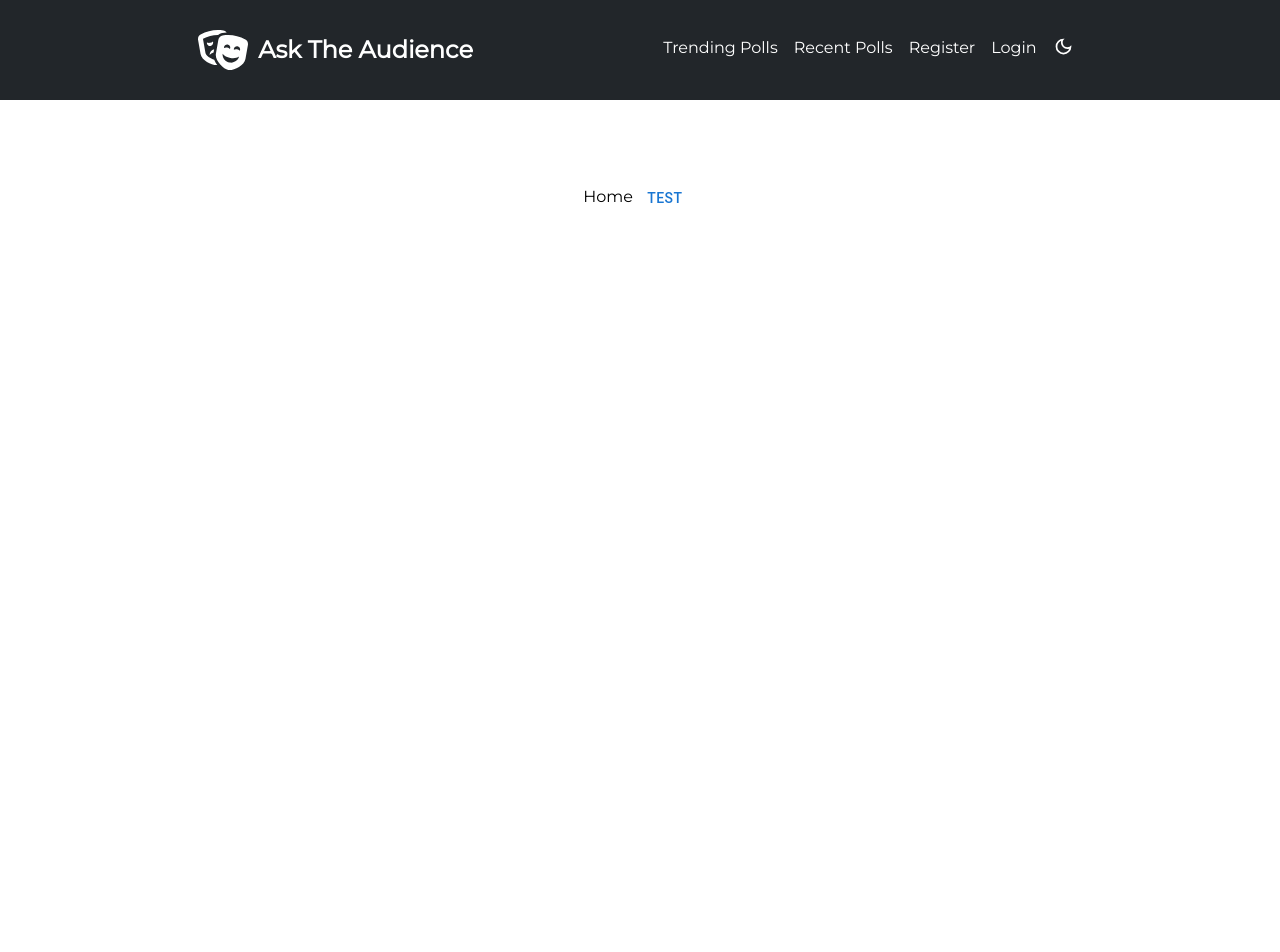
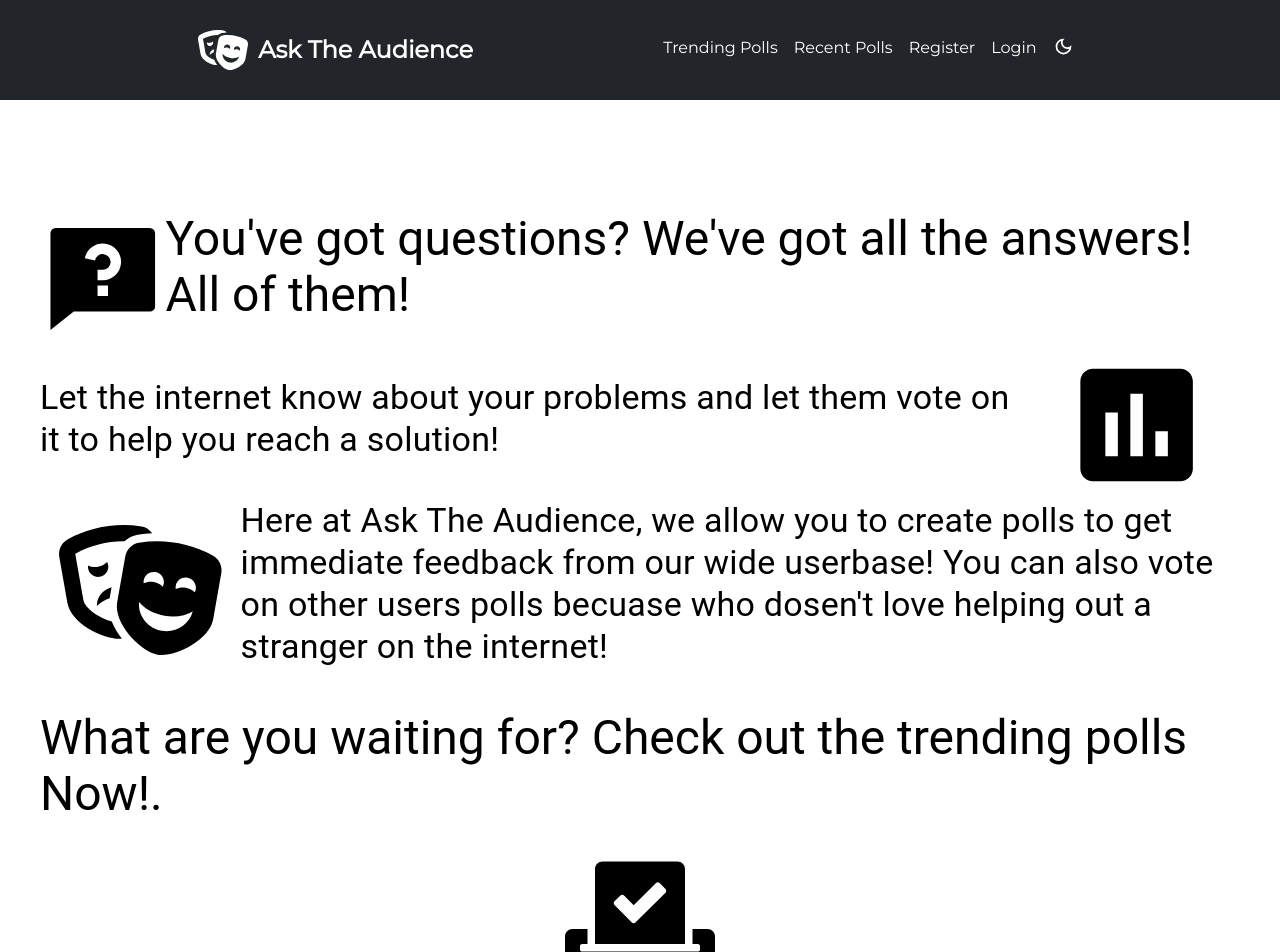
Before and after one commit to keypuncheralwin/AskTheAudience, a React (Create React App) app in the folder client/: page / in a window 1280 px wide. Shown: the top 952 px of the page. Before the commit the page ends 800 px from the top, so only its background shows below. Built offline with nearby package versions, Linux system fonts and the light colour scheme; a web font is replaced by a local one.

Commit message:
added content to homepage

```diff
--- a/client/src/App.css
+++ b/client/src/App.css
@@ -50,9 +50,46 @@ body {
 .content{
   padding-top: 60px;
   padding-bottom: 60px;
-  /* width: 940px;
-  display: grid;
-  place-items: center; */
+
+}
+
+.home{
+  padding: 20px;
+  display: flex;
+  flex-direction: column;
+  align-items: center;
+  justify-content: center;
+}
+
+.block1{
+  display: flex;
+  align-items: center;
+  justify-content: center;
+}
+
+.block2{
+  margin-top: 30px;
+  flex-direction: column;
+  display: flex;
+  align-items: center;
+  justify-content: center;
+}
+
+.blockIcon{
+width: 25%;
+}
+
+.blockIcon2{
+  width: 50%;
+  padding: 10px;
+}
+
+.redirectIcon{
+  cursor: pointer;
+}
+
+.redirectIcon:hover{
+  color: var(--accent);
 }
 
 @media screen and (max-width: 940px) {
@@ -61,4 +98,7 @@ body {
     padding-top: 10px;
     width: 100%;
   }
+  .block1{
+    flex-direction: column;
+  }
 }
--- a/client/src/components/pages/Home/Home.jsx
+++ b/client/src/components/pages/Home/Home.jsx
@@ -1,41 +1,51 @@
-import axios from 'axios'
-import Button from '@mui/material/Button';
+import { RiQuestionnaireFill } from "react-icons/ri";
+import Typography from '@mui/material/Typography';
+import { MdPoll } from "react-icons/md";
+import { FaTheaterMasks, FaVoteYea } from 'react-icons/fa'
 import { useNavigate } from "react-router-dom";
-import getLoggedInUser from '../Authentication/checkAuth'
-
 
 
 
 const Home = (props) => {
 
-  const { manageLogin } = props;
   const navigate = useNavigate()
 
   function handleClick(){
-    axios.get('/api/test').then(res => {
-      console.log(res)
-      manageLogin(getLoggedInUser())
-    }).catch(error => {
-
-      console.log(error.message)
-      manageLogin(getLoggedInUser)
-      navigate("/login", { state: { sessionExpired: true} })
-
-
-    })
+    navigate("/trending")
   }
 
+  return (
+    <div className="home">
+      <div>
+      <div className="block1">
+      <RiQuestionnaireFill size={150} />
+        <Typography variant="h3" component="div" gutterBottom>
+        You've got questions? We've got all the answers! All of them!
+      </Typography>
+      </div>
+      <div className="block1">
+      <Typography variant="h4" component="div" gutterBottom>
+        Let the internet know about your problems and let them vote on it to help you reach a solution!
+      </Typography>
+      <MdPoll className="blockIcon" size={150} />
+      </div>
+      <div className="block1">
+      <FaTheaterMasks  className="blockIcon2" size={150} />
+      <Typography variant="h4" component="div" gutterBottom>
+        Here at Ask The Audience, we allow you to create polls to get immediate feedback from our wide userbase!
+        You can also vote on other users polls becuase who dosen't love helping out a stranger on the internet!
+      </Typography>
+      </div>
+      </div>
+      <div className="block2">
+        <Typography variant="h3" component="div" gutterBottom>
+        What are you waiting for? Check out the trending polls Now!.
+      </Typography>
+      <FaVoteYea className="redirectIcon" onClick={handleClick} size={150} />
+      </div>
 
-    return (
-        <div>
-            Home
-            <Button onClick={handleClick}
-              type="submit"
-            >
-              Test
-            </Button>
-            </div>
-    )
+    </div>
+  );
 }
 
 export default Home
--- a/client/src/test.jsx
+++ b/client/src/test.jsx
@@ -1,48 +1,47 @@
-import * as React from 'react';
-import Button from '@mui/material/Button';
-import Dialog from '@mui/material/Dialog';
-import DialogActions from '@mui/material/DialogActions';
-import DialogContent from '@mui/material/DialogContent';
-import DialogContentText from '@mui/material/DialogContentText';
-import DialogTitle from '@mui/material/DialogTitle';
-import { RiDeleteBin5Fill } from "react-icons/ri";
+import { RiQuestionnaireFill } from "react-icons/ri";
+import Typography from '@mui/material/Typography';
+import { MdPoll } from "react-icons/md";
+import { FaTheaterMasks, FaVoteYea } from 'react-icons/fa'
+import { useNavigate } from "react-router-dom";
 
 export default function AlertDialog() {
-  const [open, setOpen] = React.useState(false);
 
-  const handleClickOpen = () => {
-    setOpen(true);
-  };
+  const navigate = useNavigate()
 
-  const handleClose = () => {
-    setOpen(false);
-  };
+  function handleClick(){
+    navigate("/trending")
+  }
 
   return (
-    <div>
-        <RiDeleteBin5Fill onClick={handleClickOpen}/>
+    <div className="home">
+      <div>
+      <div className="block1">
+      <RiQuestionnaireFill size={150} />
+        <Typography variant="h3" component="div" gutterBottom>
+        You've got questions? We've got all the answers! All of them!
+      </Typography>
+      </div>
+      <div className="block1">
+      <Typography variant="h4" component="div" gutterBottom>
+        Let the internet know about your problems and let them vote on it to help you reach a solution!
+      </Typography>
+      <MdPoll className="blockIcon" size={150} />
+      </div>
+      <div className="block1">
+      <FaTheaterMasks  className="blockIcon2" size={150} />
+      <Typography variant="h4" component="div" gutterBottom>
+        Here at Ask The Audience, we allow you to create polls to get immediate feedback from our wide userbase!
+        You can also vote on other users polls becuase who dosen't love helping out a stranger on the internet!
+      </Typography>
+      </div>
+      </div>
+      <div className="block2">
+        <Typography variant="h3" component="div" gutterBottom>
+        What are you waiting for? Check out the trending polls Now!.
+      </Typography>
+      <FaVoteYea className="redirectIcon" onClick={handleClick} size={150} />
+      </div>
 
-      <Dialog
-        open={open}
-        onClose={handleClose}
-        aria-labelledby="alert-dialog-title"
-        aria-describedby="alert-dialog-description"
-      >
-        <DialogTitle id="alert-dialog-title">
-          {"Are you sure you want to delete this poll?"}
-        </DialogTitle>
-        <DialogContent>
-          <DialogContentText id="alert-dialog-description">
-
-          </DialogContentText>
-        </DialogContent>
-        <DialogActions>
-          <Button onClick={handleClose}>Cancel</Button>
-          <Button onClick={handleClose} autoFocus>
-            Delete
-          </Button>
-        </DialogActions>
-      </Dialog>
     </div>
   );
 }
```
Also changed, not shown: client/src/components/pages/Home/Home copy.jsx (added, +41 -0 lines).
